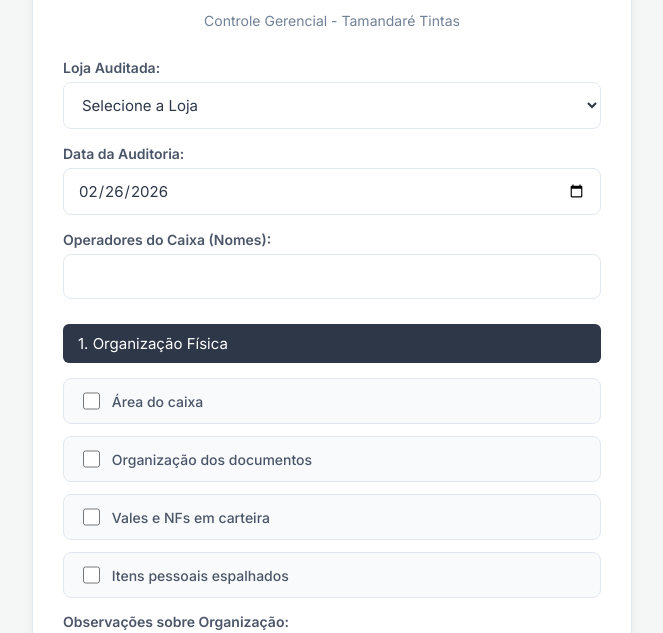
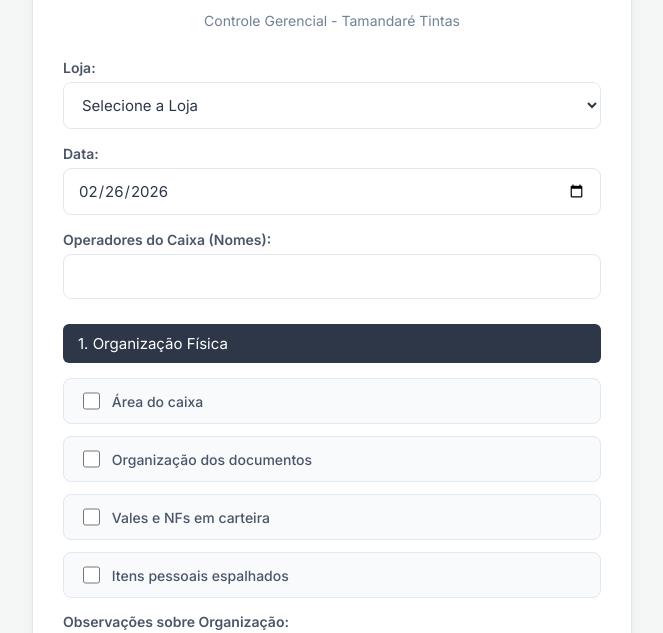
Before and after one commit to tamandarett/auditoria-caixa, a plain HTML site: page index.html in a window 1280 px wide. Shown: the part 167-800 px from the top of the page, without its empty margins (308-971 px from the left). Drawn offline with Linux system fonts and the light colour scheme.

Commit message:
Update index.html

```diff
--- a/index.html
+++ b/index.html
@@ -207,7 +207,7 @@
         <form id="form-auditoria">
 
             <div class="form-group">
-                <label>Loja Auditada:</label>
+                <label>Loja:</label>
                 <select id="loja" required>
                     <option value="" disabled selected>Selecione a Loja</option>
                     <option>02 - Morada do Sol</option>
@@ -223,7 +223,7 @@
             </div>
 
             <div class="form-group">
-                <label>Data da Auditoria:</label>
+                <label>Data:</label>
                 <input type="date" id="data-auditoria" required>
             </div>
 
```
